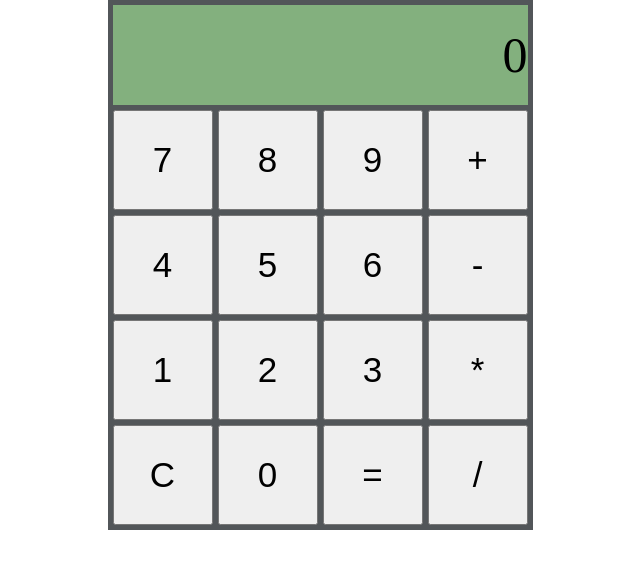
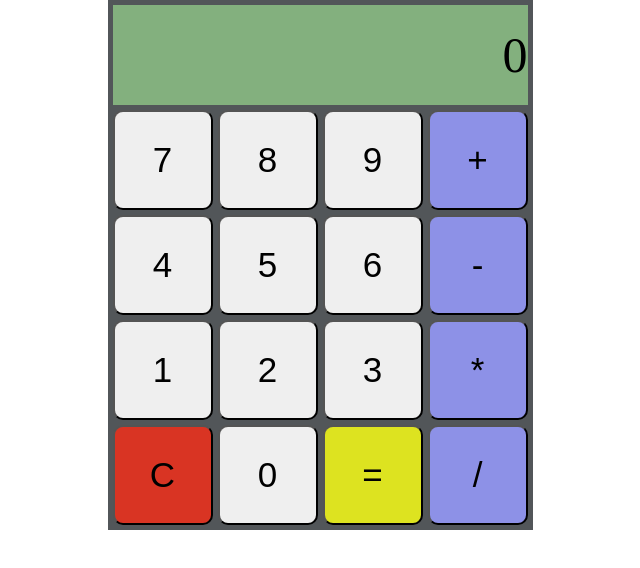
Before and after one commit to thetzawaung-ton/calculator-top, a plain HTML site: page index.html in a window 1280 px wide. Shown: the whole page, without its empty margins (320-960 px from the left). Drawn offline with Linux system fonts and the light colour scheme.

Commit message:
Add styling

```diff
--- a/css/styles.css
+++ b/css/styles.css
@@ -15,10 +15,23 @@ body{
     padding: 5px;
 }
 
+.operator {
+    background-color: #8d91e7;
+}
+
+.result {
+    background-color: #DDE320;
+}
+
+.clear {
+    background-color: #D93423;
+}
+
 button {
     width: 100px;
     height: 100px;
     font-size: 35px;
+    border-radius: 10px;
 }
 
 .display{
```
